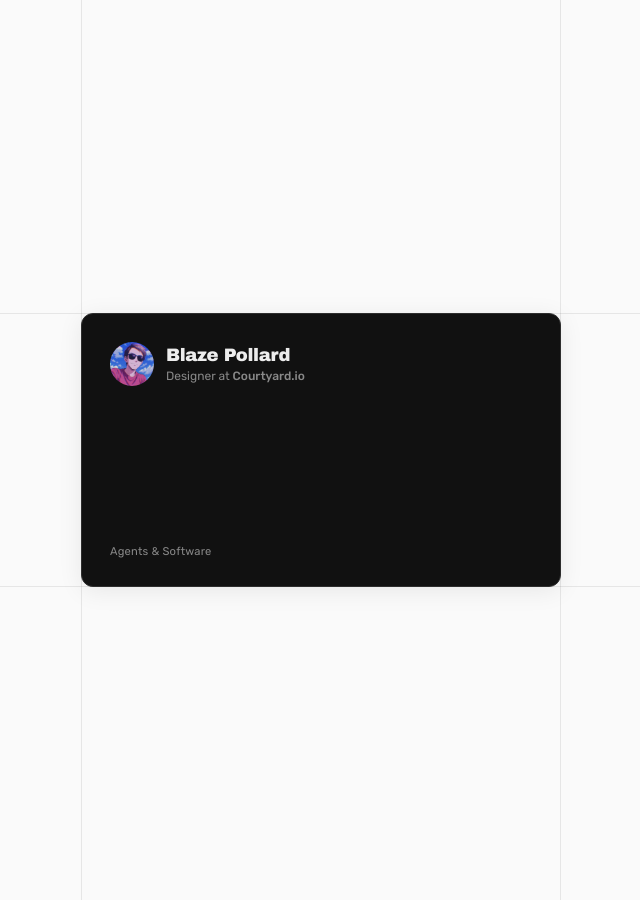
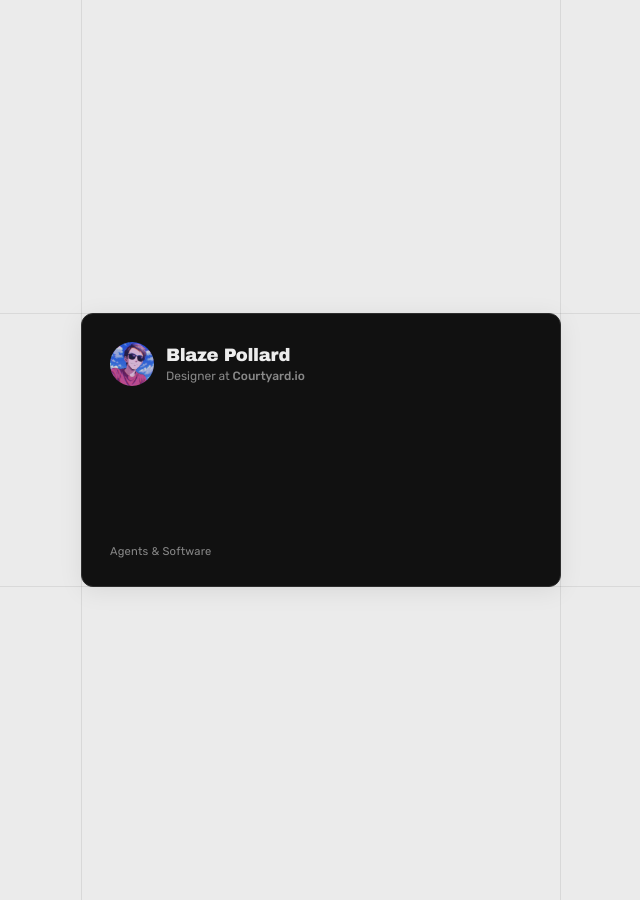
Before and after one commit to 0xblz/blaze-design, a Jekyll site: the page built from index.html, in a window 1280 px wide. Shown: the whole page, without its empty margins (319-959 px from the left). Built offline with Jekyll 4.4.1, drawn with Linux system fonts in a browser that asks for light colours; nearby versions of some CDN libraries; grey boxes are pictures that could not be loaded.

Commit message:
gray page background and dot pattern glare on card front
Darkened page bg to #ebebeb, added subtle dot texture on dark
card front that reveals as a cursor-following spotlight on hover
using CSS mask + JS custom properties from the tilt effect.

```diff
--- a/assets/css/style.scss
+++ b/assets/css/style.scss
@@ -7,7 +7,7 @@
 :root {
   --font: "Rubik", sans-serif;
 
-  --bg:            #fafafa;
+  --bg:            #ebebeb;
   --card-bg:       #ffffff;
   --text:          #171717;
   --text-muted:    #737373;
@@ -130,6 +130,26 @@
 .card-front {
   background: #111111;
   border-color: #2e2e2e;
+
+  &::after {
+    content: '';
+    position: absolute;
+    inset: 0;
+    border-radius: inherit;
+    pointer-events: none;
+    background-image: radial-gradient(circle, rgba(255, 255, 255, 0.12) 1px, transparent 1px);
+    background-size: 14px 14px;
+    -webkit-mask-image: radial-gradient(circle 120px at var(--mx, 50%) var(--my, 50%), black 0%, transparent 100%);
+    mask-image: radial-gradient(circle 120px at var(--mx, 50%) var(--my, 50%), black 0%, transparent 100%);
+    opacity: 0;
+    transition: opacity 0.4s cubic-bezier(0.22, 1, 0.36, 1);
+  }
+
+  .card:hover & {
+    &::after {
+      opacity: 1;
+    }
+  }
 
   h1 {
     color: #ededed;
--- a/assets/js/gallery.js
+++ b/assets/js/gallery.js
@@ -40,14 +40,18 @@
     var rafId      = null;
     var targetRotX = 0;
     var targetRotY = 0;
+    var targetMx   = 50;
+    var targetMy   = 50;
     var active     = false;
 
     function getFlipY() {
         return isFlipped ? 180 : 0;
     }
 
-    function applyTilt(rotX, rotY) {
+    function applyTilt(rotX, rotY, mx, my) {
         card.style.transform = 'rotateX(' + rotX + 'deg) rotateY(' + (getFlipY() + rotY) + 'deg)';
+        card.style.setProperty('--mx', mx.toFixed(2) + '%');
+        card.style.setProperty('--my', my.toFixed(2) + '%');
 
         var nx = rotY / MAX_TILT;
         var ny = -rotX / MAX_TILT;
@@ -86,7 +90,7 @@
     function tick() {
         rafId = null;
         if (!active) return;
-        applyTilt(targetRotX, targetRotY);
+        applyTilt(targetRotX, targetRotY, targetMx, targetMy);
     }
 
     frame.addEventListener('mousemove', function (e) {
@@ -98,6 +102,8 @@
 
         targetRotY =  nx * MAX_TILT;
         targetRotX = -ny * MAX_TILT;
+        targetMx   = (nx * 0.5 + 0.5) * 100;
+        targetMy   = (ny * 0.5 + 0.5) * 100;
 
         if (!active) {
             active = true;
```
